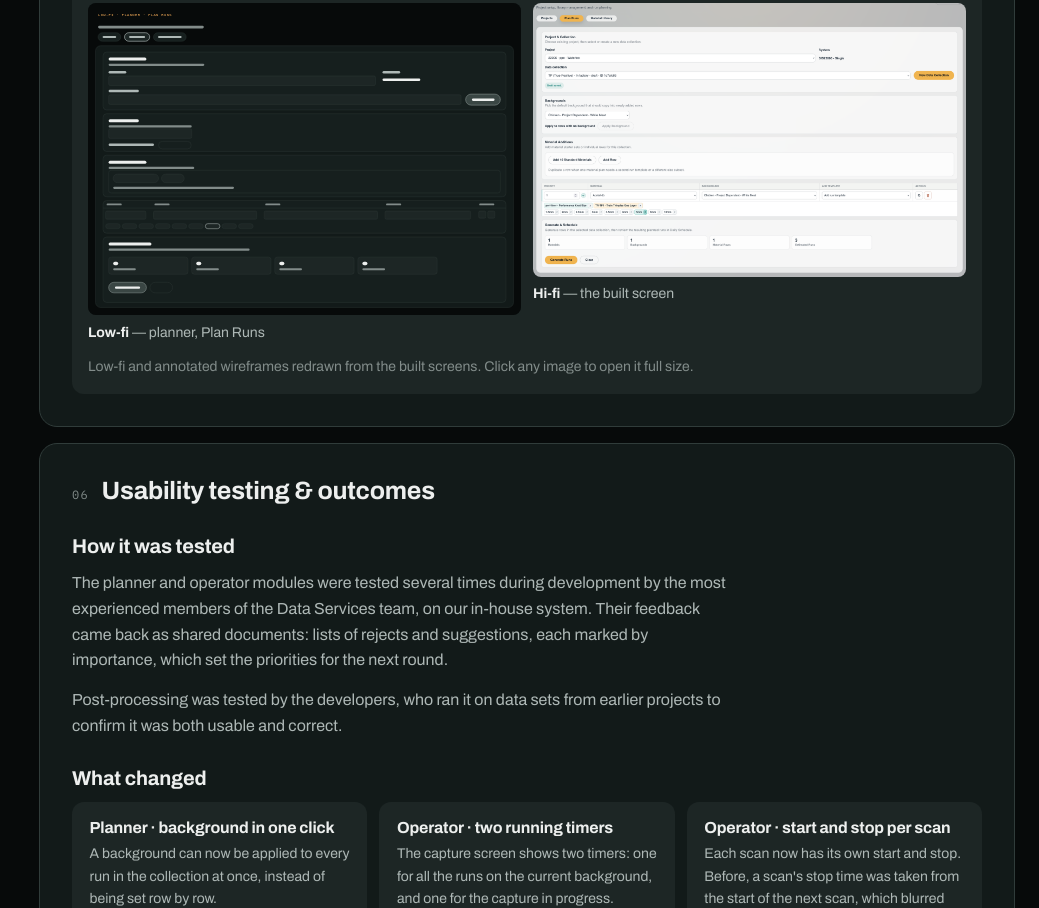
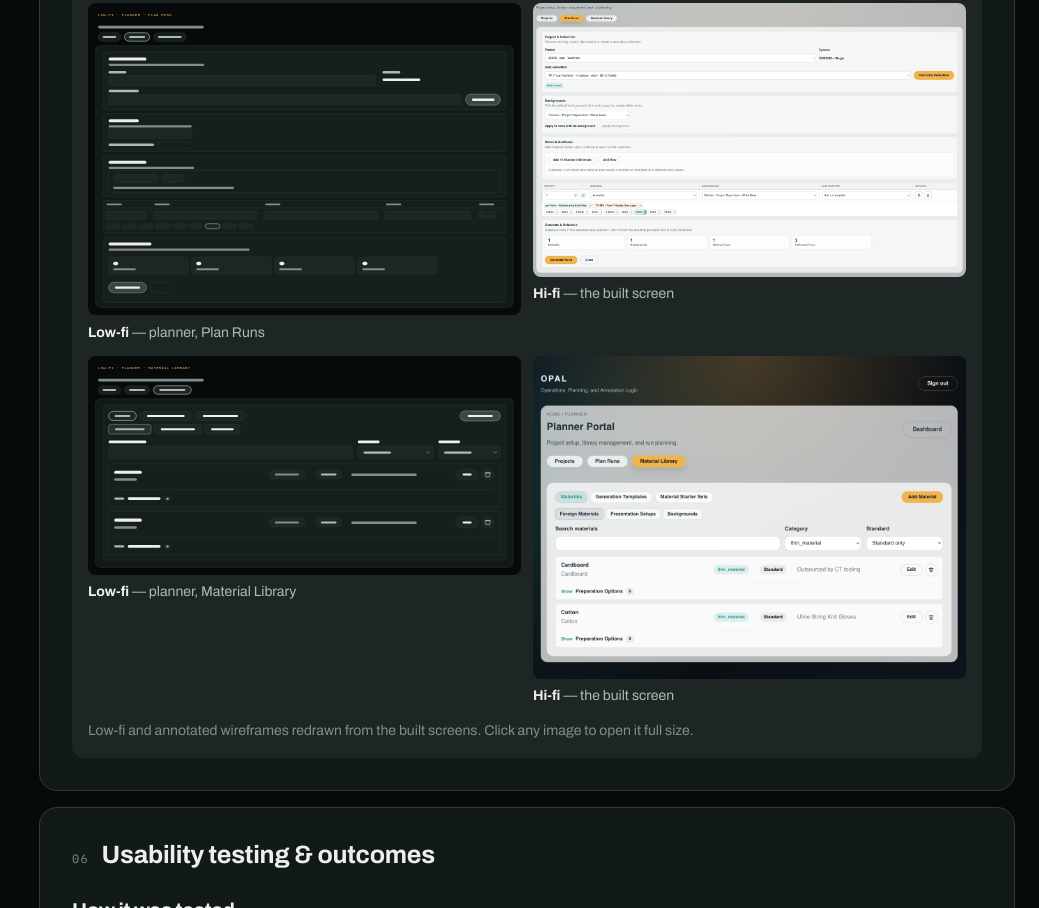
Before and after one commit to dpeleg/dpeleg.github.io, a plain HTML site: page case-study.html in a window 1280 px wide. Shown: the part 8556-9464 px from the top of the page, without its empty margins (241-1280 px from the left). Drawn offline with Linux system fonts and the light colour scheme.

Commit message:
added material library screen

```diff
--- a/case-study.html
+++ b/case-study.html
@@ -419,7 +419,7 @@
           <figure class="figure" id="artifact-wireframes">
             <div class="figure__head">
               <span class="artifact-label">Artifact 4 — Wireframes</span>
-              <span class="label" style="margin:0">Operator run screen · Planner</span>
+              <span class="label" style="margin:0">Operator run screen · Planner · Material library</span>
             </div>
             <div class="wf-pair">
               <figure>
@@ -454,6 +454,20 @@
                 <a href="assets/case-study/opal-planner-plan-runs.png" target="_blank" rel="noopener"><img
                     src="assets/case-study/opal-planner-plan-runs.png" width="1600" height="1012" loading="lazy"
                     alt="Hi-fi: the built OPAL planner Plan Runs screen."></a>
+                <figcaption><b>Hi-fi</b> — the built screen</figcaption>
+              </figure>
+            </div>
+            <div class="wf-pair wf-pair--wide">
+              <figure>
+                <a href="assets/case-study/opal-wireframe-material-library-lowfi.svg" target="_blank" rel="noopener"><img
+                    src="assets/case-study/opal-wireframe-material-library-lowfi.svg" width="1720" height="870" loading="lazy"
+                    alt="Low-fi wireframe of the planner's Material Library screen: library section tabs with an Add Material action, material-type filters, search, category and standard filters, and material rows with tags, Edit and delete actions."></a>
+                <figcaption><b>Low-fi</b> — planner, Material Library</figcaption>
+              </figure>
+              <figure>
+                <a href="assets/case-study/opal-planner-material-library.png" target="_blank" rel="noopener"><img
+                    src="assets/case-study/opal-planner-material-library.png" width="1242" height="926" loading="lazy"
+                    alt="Hi-fi: the built OPAL planner Material Library screen, filtered to standard thin materials, showing Cardboard and Cotton rows."></a>
                 <figcaption><b>Hi-fi</b> — the built screen</figcaption>
               </figure>
             </div>
```
Also changed, not shown: assets/case-study/opal-planner-material-library.png (added), assets/case-study/opal-wireframe-material-library-lowfi.svg (added).
